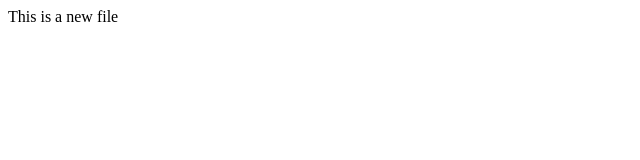
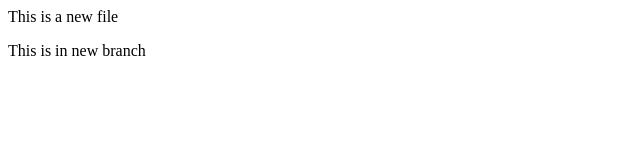
Before and after one commit to MadhavaraoParaselli/LocalRepo, a plain HTML site: page index.html in a window 1280 px wide. Shown: the whole page, without its empty margins (0-640 px from the left). Drawn offline with Linux system fonts and the light colour scheme.

Commit message:
new branch is created

```diff
--- a/index.html
+++ b/index.html
@@ -1 +1,2 @@
 <p>This is a new file</p>
+<p>This is in new branch</p>
```
